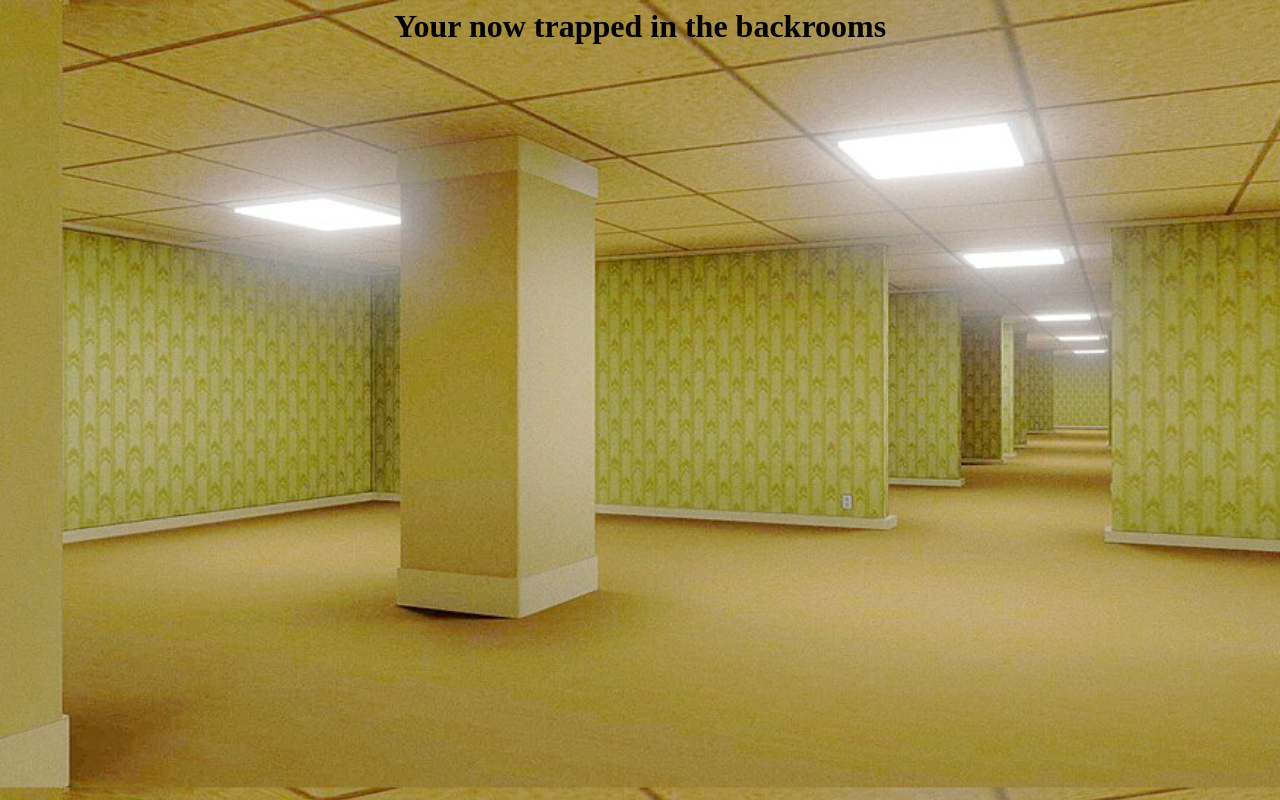
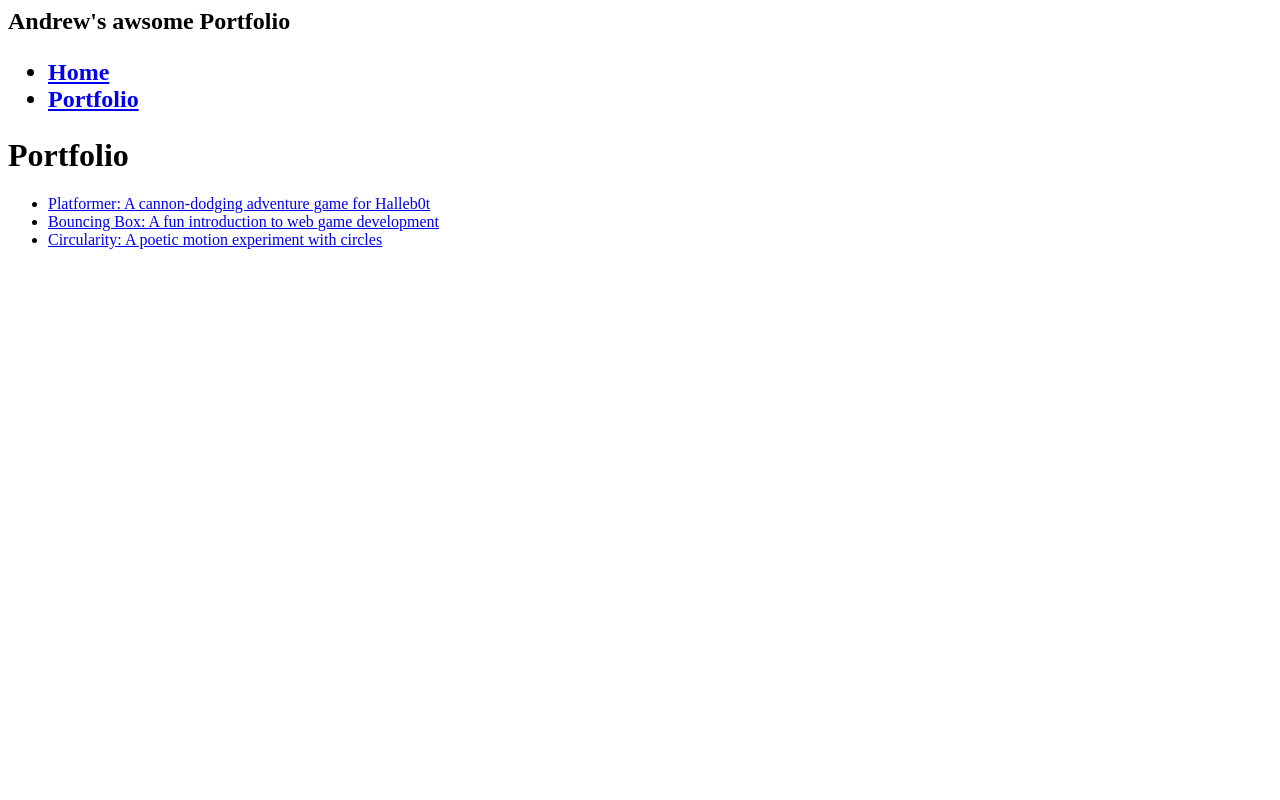
Before and after one commit to AndrewDPitchford/AndrewDPitchford.github.io, a plain HTML site: page portfolio.html in a window 1280 px wide. Drawn offline with Linux system fonts and the light colour scheme.

Commit message:
Portfolio

```diff
--- a/portfolio.css
+++ /dev/null
@@ -1,5 +0,0 @@
-body {
-    background-image: url("images/backrooms.jpg");
-    background-size: 1400px;
-    text-align: center;
-}
--- a/portfolio.html
+++ b/portfolio.html
@@ -1,8 +1,38 @@
-<head>
-    <title>Backrooms</title>
-    <link rel="stylesheet" href="portfolio.css">
+<html>
+  <head>
+    <title>Andrew's Portfolio</title>
+  </head>
 
-</head>
-<body>
-<h1>Your now trapped in the backrooms</h1>
-</body>
+  <body>
+    <!-- All content goes here -->
+    <div id="all-contents">
+       <nav>
+<h1>Andrew's awsome Portfolio<h1>
+    <ul id="nav-ul">
+        <li class="nav-li">
+  <a href="index.html">Home</a>
+  <li class="nav-li">
+  <a href="portfolio.html">Portfolio</a>
+</li>
+</ul>
+    </nav>
+
+  <main>
+ <div class="content">
+    <h1>Portfolio</h1>
+    <ul id="portfolio">
+        <li>
+  <a href="fsd-projects/platformer/">Platformer: A cannon-dodging adventure game for Halleb0t</a>
+</li>
+<li>
+  <a href="fsd-projects/bouncing-box/">Bouncing Box: A fun introduction to web game development</a>
+</li>
+<li>
+  <a href="fsd-projects/circularity/">Circularity: A poetic motion experiment with circles</a>
+</li>
+</ul>
+  </div>
+  </main>
+    </div>
+  </body>
+</html>
```
